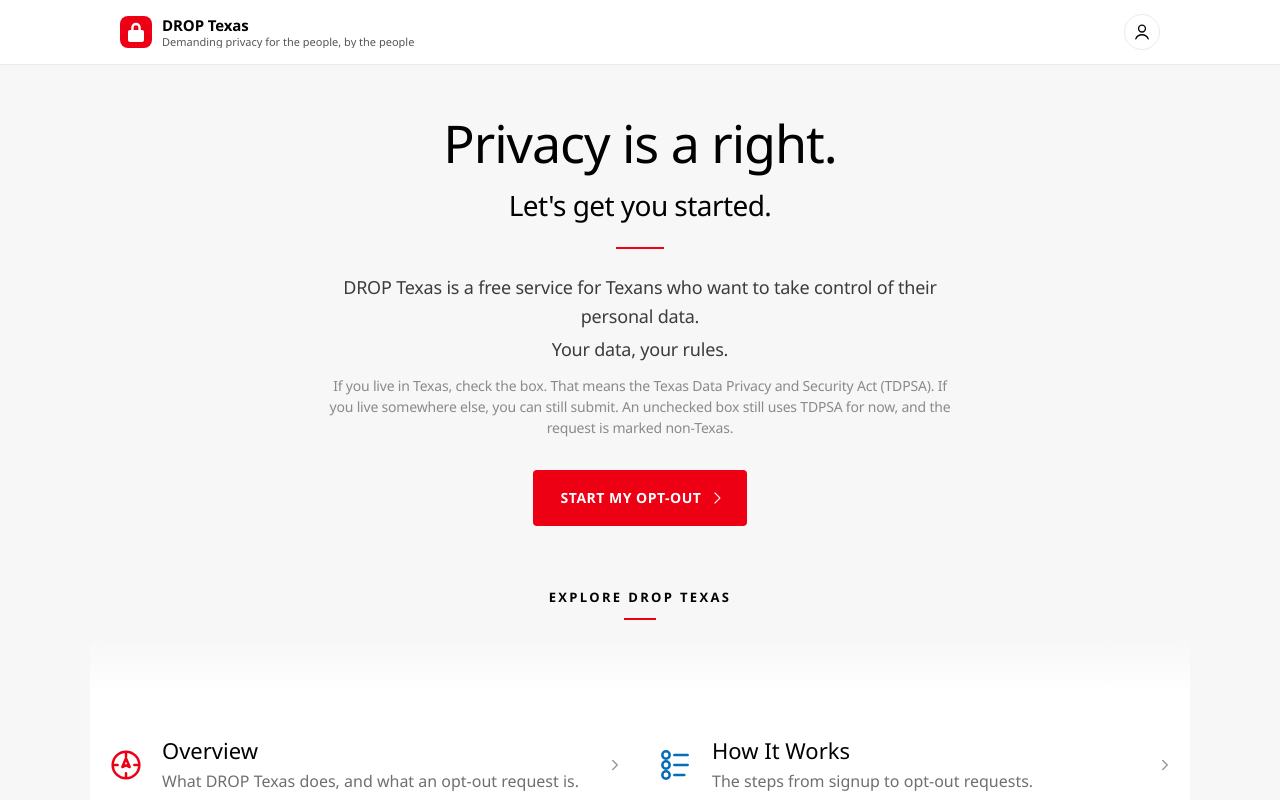
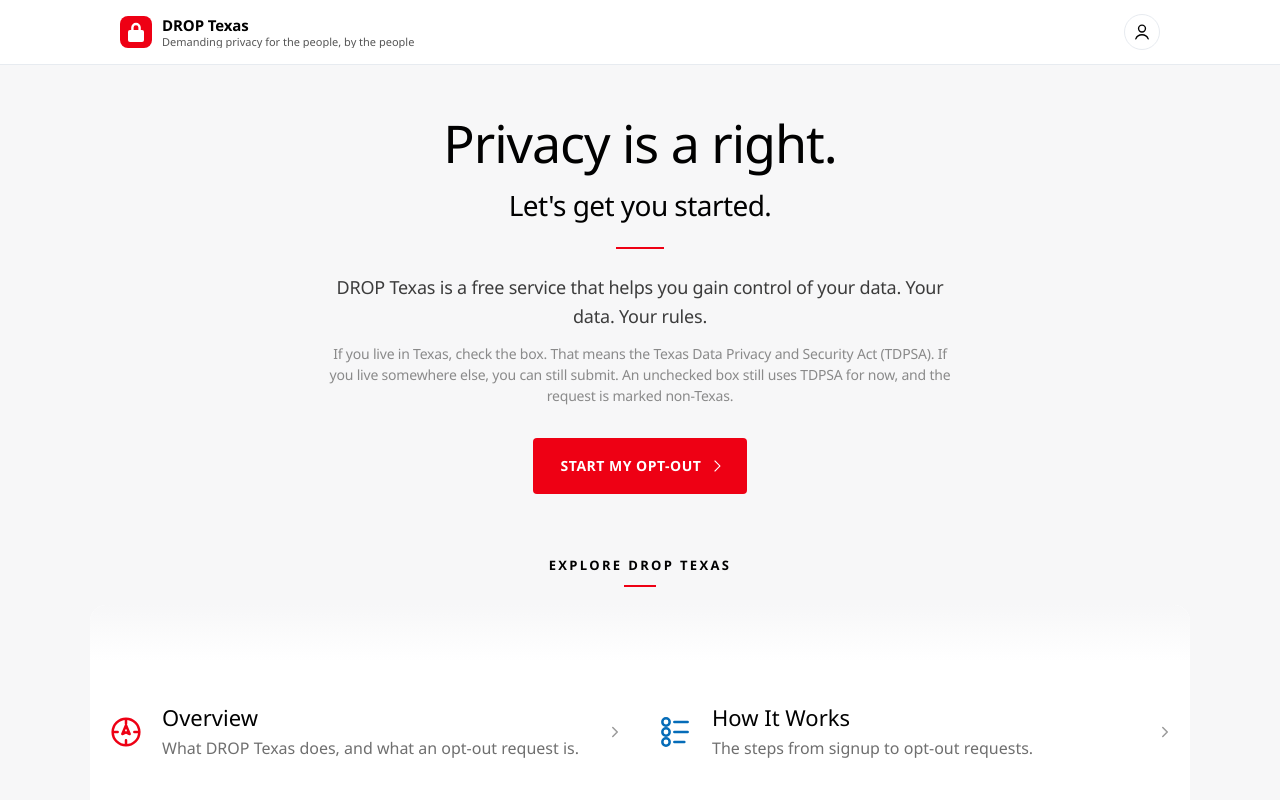
Before and after one commit to TAYLORBEN89/privacy-optout-landing, a React (Vite) app: page / in a window 1280 px wide. Shown: the top 800 px of the page. Built offline with nearby package versions, Linux system fonts and the light colour scheme; no server answers.

Commit message:
Make the hero subtext one paragraph.
Both sentences stay in the first line's style and entrance. The second-line stagger is gone.

Co-authored-by: ThinAirGit <ThinAirGit@users.noreply.github.com>

```diff
--- a/src/pages/HomePage.tsx
+++ b/src/pages/HomePage.tsx
@@ -15,9 +15,8 @@
             <h1 id="page-title">Privacy is a right.</h1>
             <h2 className="hero-sub">Let's get you started.</h2>
             <p className="lede hero-line">
-              DROP Texas is a free service for Texans who want to take control of their personal data.
+              DROP Texas is a free service that helps you gain control of your data. Your data. Your rules.
             </p>
-            <p className="lede hero-line">Your data, your rules.</p>
             <p className="lede note">
               If you live in Texas, check the box. That means the Texas Data Privacy and Security Act
               (TDPSA). If you live somewhere else, you can still submit. An unchecked box still uses
--- a/src/styles.css
+++ b/src/styles.css
@@ -187,19 +187,11 @@
   .hero .hero-line {
     animation: hero-line-in 0.7s ease 0.44s both;
   }
-
-  .hero .hero-line + .hero-line {
-    animation: hero-line-in 0.7s ease 0.66s both;
-  }
 }
 
 .hero .lede {
   margin-left: auto;
   margin-right: auto;
-}
-
-.hero .hero-line + .hero-line {
-  margin-top: 4px;
 }
 
 .hero .cta {
```
Also changed, not shown: 1 other file (tests, documents, lock files or other folders).
